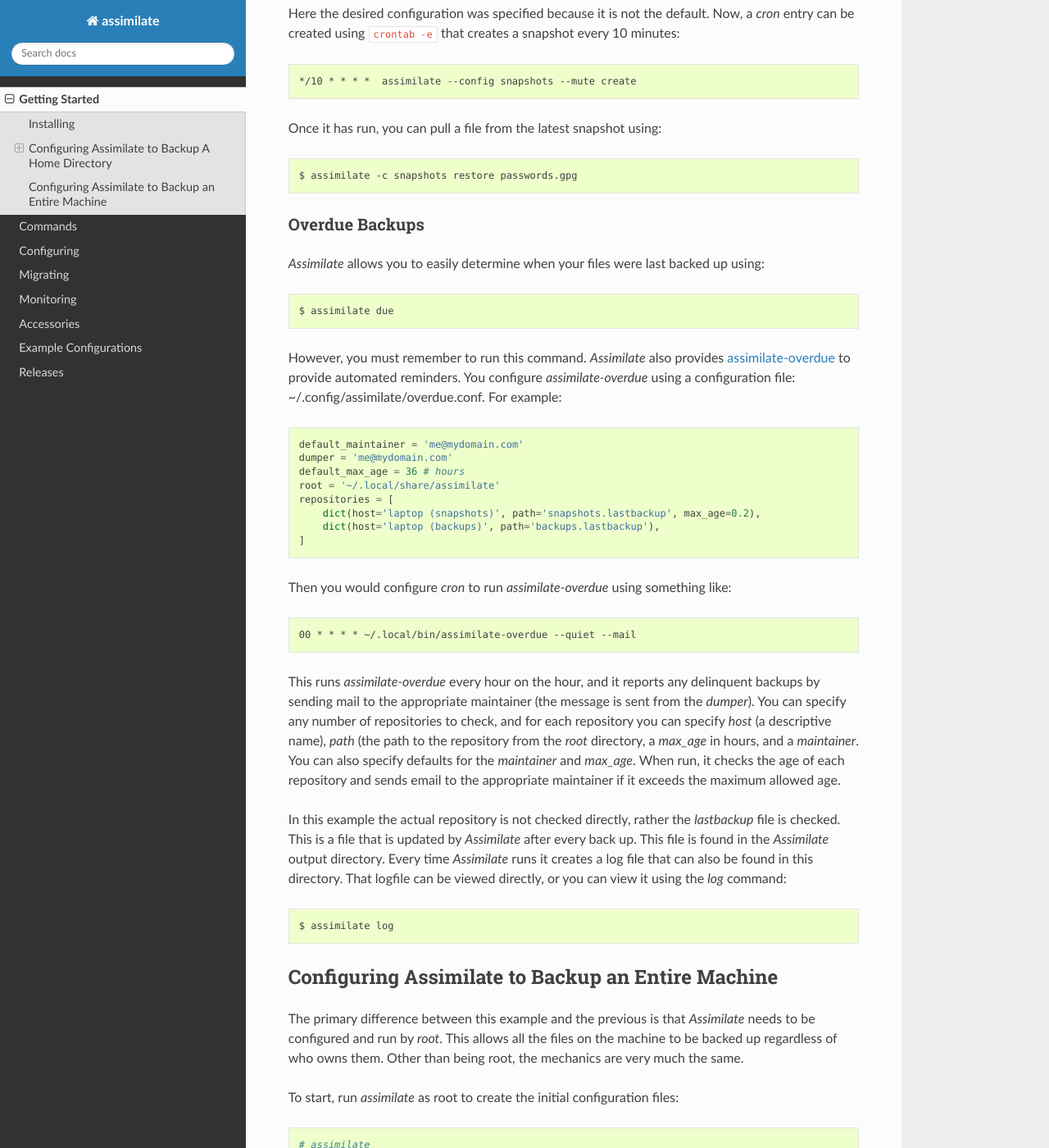
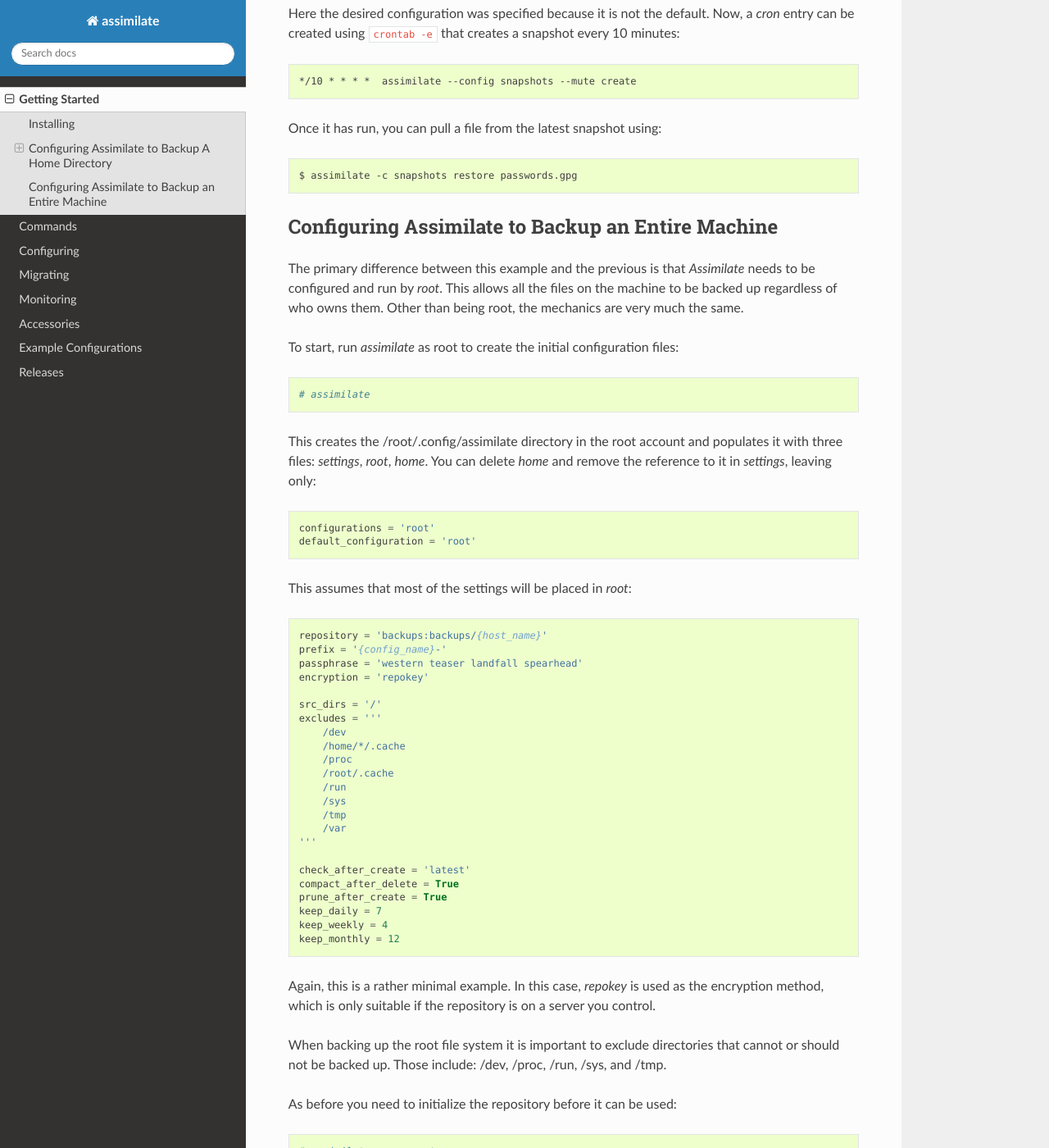
Before and after one commit to KenKundert/assimilate, a Sphinx documentation site: the page built from doc/installing.rst, in a window 1280 px wide and 1400 px high, scrolled down 4185 px. Shown: the whole window at 82% size. Built offline with Sphinx 7.4.7 and the Read the Docs theme 3.1.0, drawn with Linux system fonts in a browser that asks for light colours.

Commit message:
tweak documentation

```diff
--- a/doc/installing.rst
+++ b/doc/installing.rst
@@ -243,58 +243,6 @@
     $ assimilate -c snapshots restore passwords.gpg
 
 
-Overdue Backups
-^^^^^^^^^^^^^^^
-
-*Assimilate* allows you to easily determine when your files were last backed up
-using:
-
-.. code-block:: bash
-
-    $ assimilate due
-
-However, you must remember to run this command. *Assimilate* also provides
-:ref:`assimilate-overdue <assimilate_overdue>` to provide automated reminders.
-You configure *assimilate-overdue* using a configuration file:
-~/.config/assimilate/overdue.conf.  For example:
-
-.. code-block:: python
-
-    default_maintainer = 'me@mydomain.com'
-    dumper = 'me@mydomain.com'
-    default_max_age = 36 # hours
-    root = '~/.local/share/assimilate'
-    repositories = [
-        dict(host='laptop (snapshots)', path='snapshots.lastbackup', max_age=0.2),
-        dict(host='laptop (backups)', path='backups.lastbackup'),
-    ]
-
-Then you would configure *cron* to run *assimilate-overdue* using something like:
-
-.. code-block:: text
-
-    00 * * * * ~/.local/bin/assimilate-overdue --quiet --mail
-
-This runs *assimilate-overdue* every hour on the hour, and it reports any delinquent
-backups by sending mail to the appropriate maintainer (the message is sent from
-the *dumper*).  You can specify any number of repositories to check, and for
-each repository you can specify *host* (a descriptive name), *path* (the path to
-the repository from the *root* directory, a *max_age* in hours, and
-a *maintainer*. You can also specify defaults for the *maintainer* and
-*max_age*.  When run, it checks the age of each repository and sends email to
-the appropriate maintainer if it exceeds the maximum allowed age.
-
-In this example the actual repository is not checked directly, rather the
-*lastbackup* file is checked.  This is a file that is updated by *Assimilate* after
-every back up. This file is found in the *Assimilate* output directory. Every time
-*Assimilate* runs it creates a log file that can also be found in this directory.
-That logfile can be viewed directly, or you can view it using the *log* command:
-
-.. code-block:: bash
-
-    $ assimilate log
-
-
 Configuring Assimilate to Backup an Entire Machine
 --------------------------------------------------
 
```
Also changed, not shown: doc/index.rst (+5 -5 lines).
